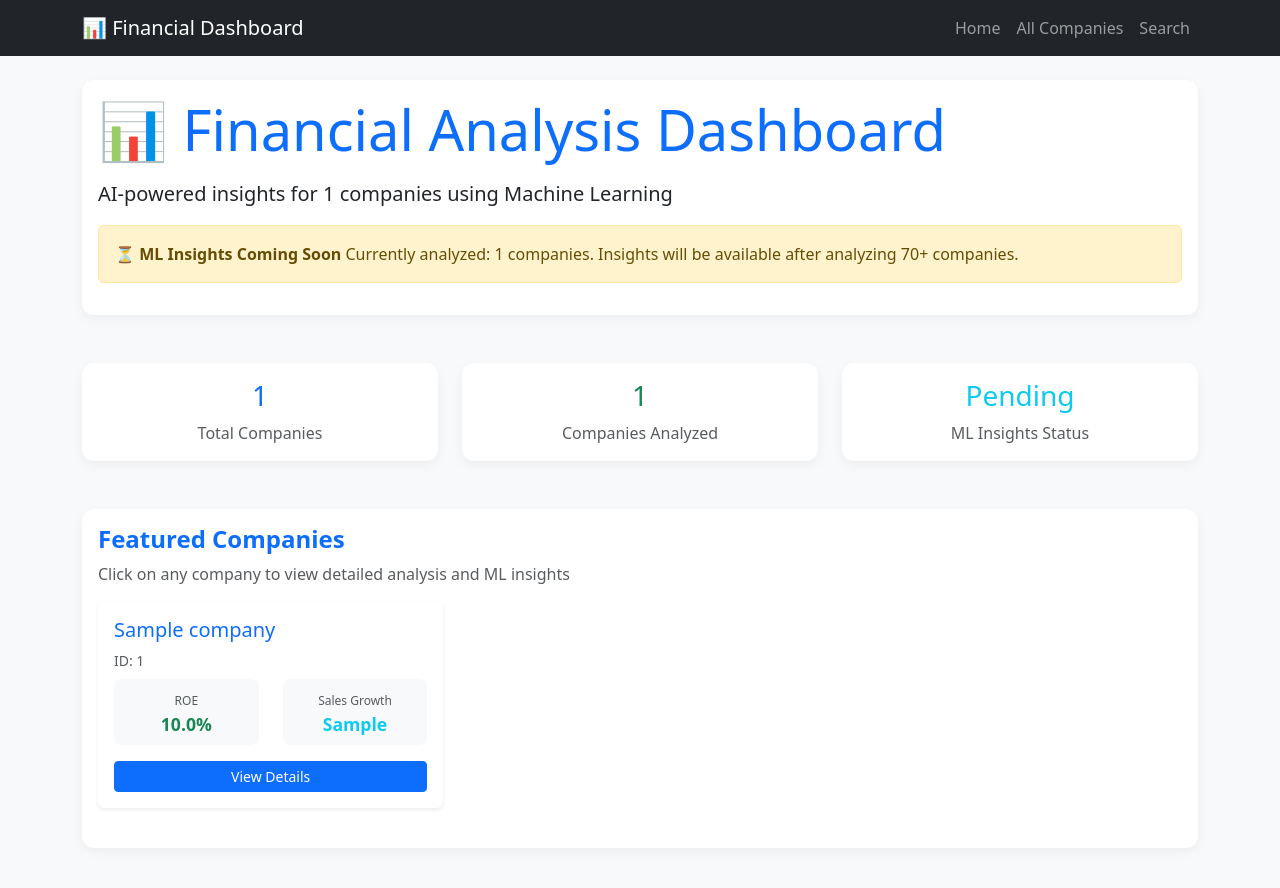
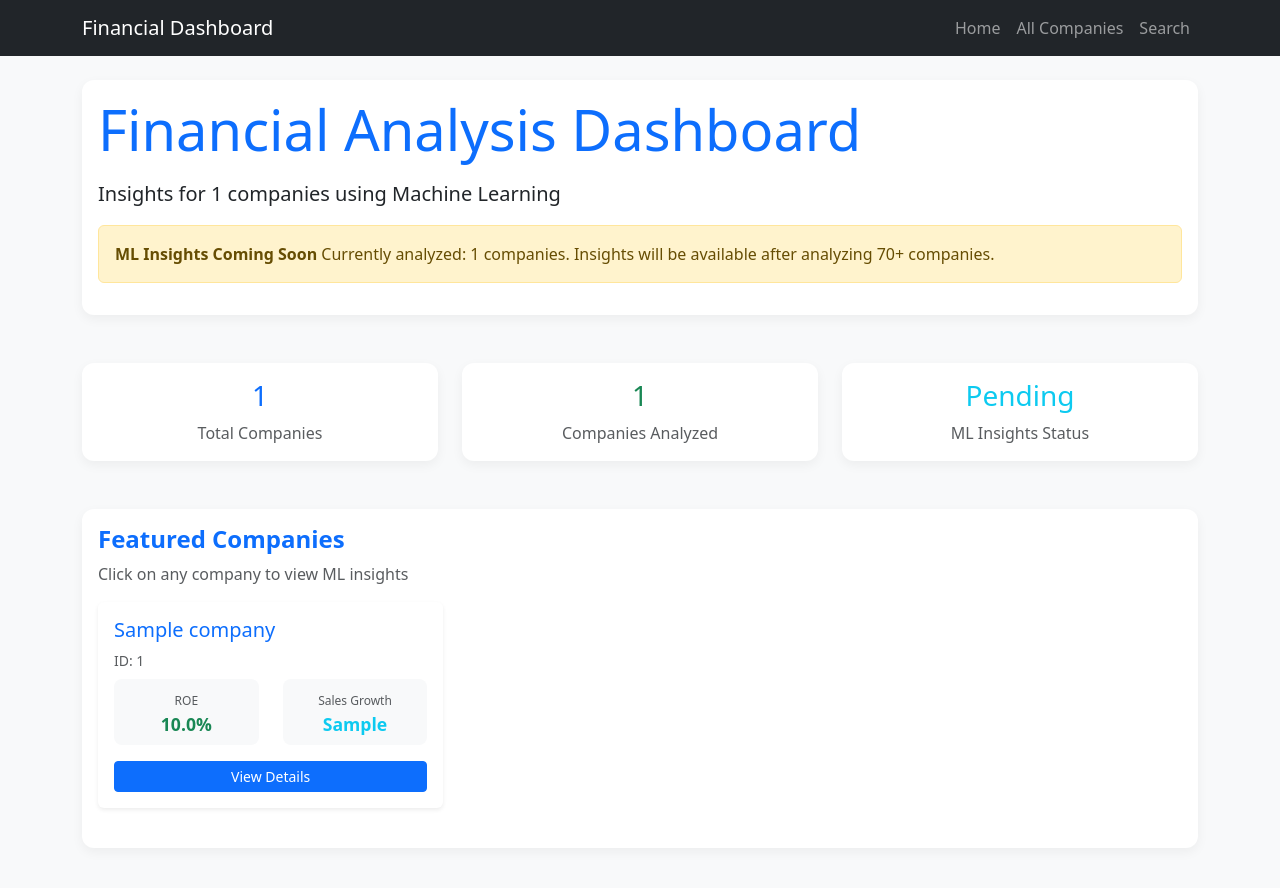
Before and after one commit to dustyAlgo/Financial_Analysis_ML, a Flask app: page / in a window 1280 px wide. Shown: the top 888 px of the page. Run offline with Flask 3, Linux system fonts and the light colour scheme; tables that the repository leaves empty hold one stand-in row (values such as "Sample post").

Commit message:
changes39

```diff
--- a/web/templates/home.html
+++ b/web/templates/home.html
@@ -8,16 +8,16 @@
 <div class="row mb-4">
   <div class="col-12">
     <div class="card-box">
-      <h1 class="display-4 text-primary mb-3">📊 Financial Analysis Dashboard</h1>
-      <p class="lead">AI-powered insights for {{ total_companies }} companies using Machine Learning</p>
+      <h1 class="display-4 text-primary mb-3">Financial Analysis Dashboard</h1>
+      <p class="lead">Insights for {{ total_companies }} companies using Machine Learning</p>
 
       {% if show_insights %}
         <div class="alert alert-success">
-          <strong>✅ ML Insights Available!</strong> Analysis completed for {{ processed_count }} companies.
+          <strong>ML Insights Available!</strong> Analysis completed for {{ processed_count }} companies.
         </div>
       {% else %}
         <div class="alert alert-warning">
-          <strong>⏳ ML Insights Coming Soon</strong> Currently analyzed: {{ processed_count }} companies.
+          <strong>ML Insights Coming Soon</strong> Currently analyzed: {{ processed_count }} companies.
           Insights will be available after analyzing 70+ companies.
         </div>
       {% endif %}
@@ -52,7 +52,7 @@
   <div class="col-12">
     <div class="card-box">
       <h2 class="section-heading">Featured Companies</h2>
-      <p class="text-muted">Click on any company to view detailed analysis and ML insights</p>
+      <p class="text-muted">Click on any company to view ML insights</p>
 
       {% if companies %}
         <div class="row">
--- a/web/templates/layout.html
+++ b/web/templates/layout.html
@@ -42,7 +42,7 @@
 
   <nav class="navbar navbar-expand-lg navbar-dark bg-dark mb-4">
     <div class="container">
-      <a class="navbar-brand" href="/">📊 Financial Dashboard</a>
+      <a class="navbar-brand" href="/">Financial Dashboard</a>
       <button class="navbar-toggler" type="button" data-bs-toggle="collapse" data-bs-target="#navbarNav">
         <span class="navbar-toggler-icon"></span>
       </button>
```
